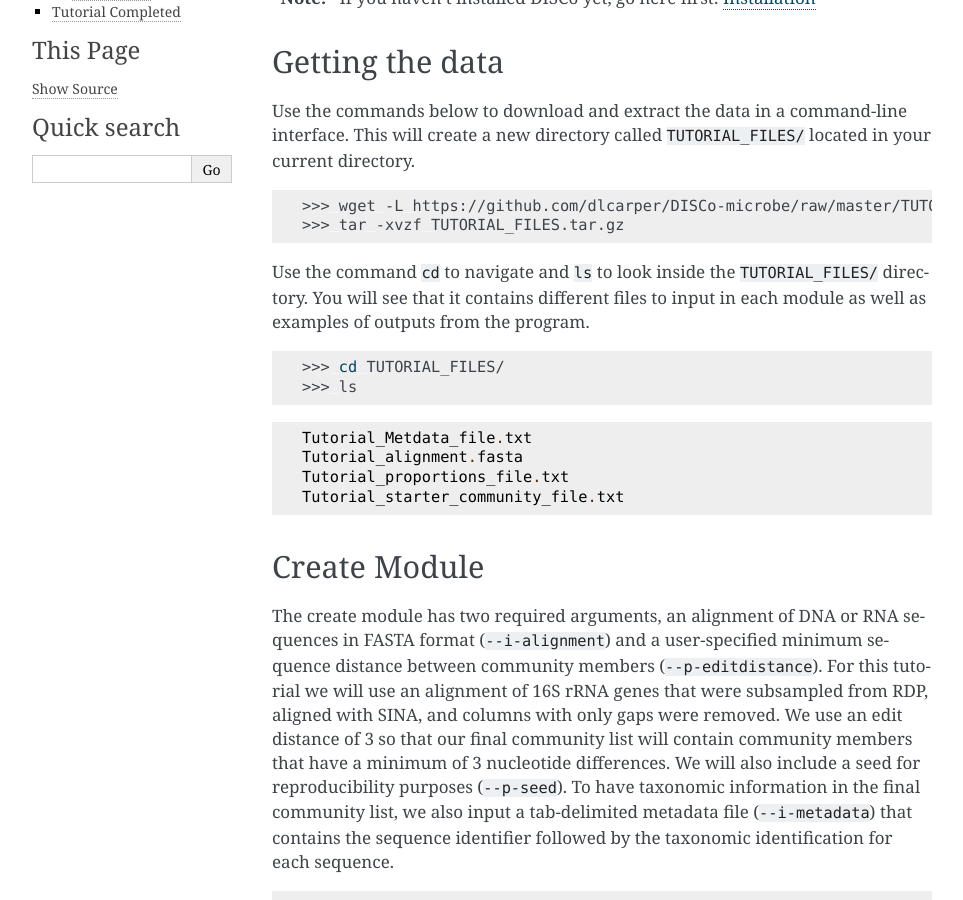
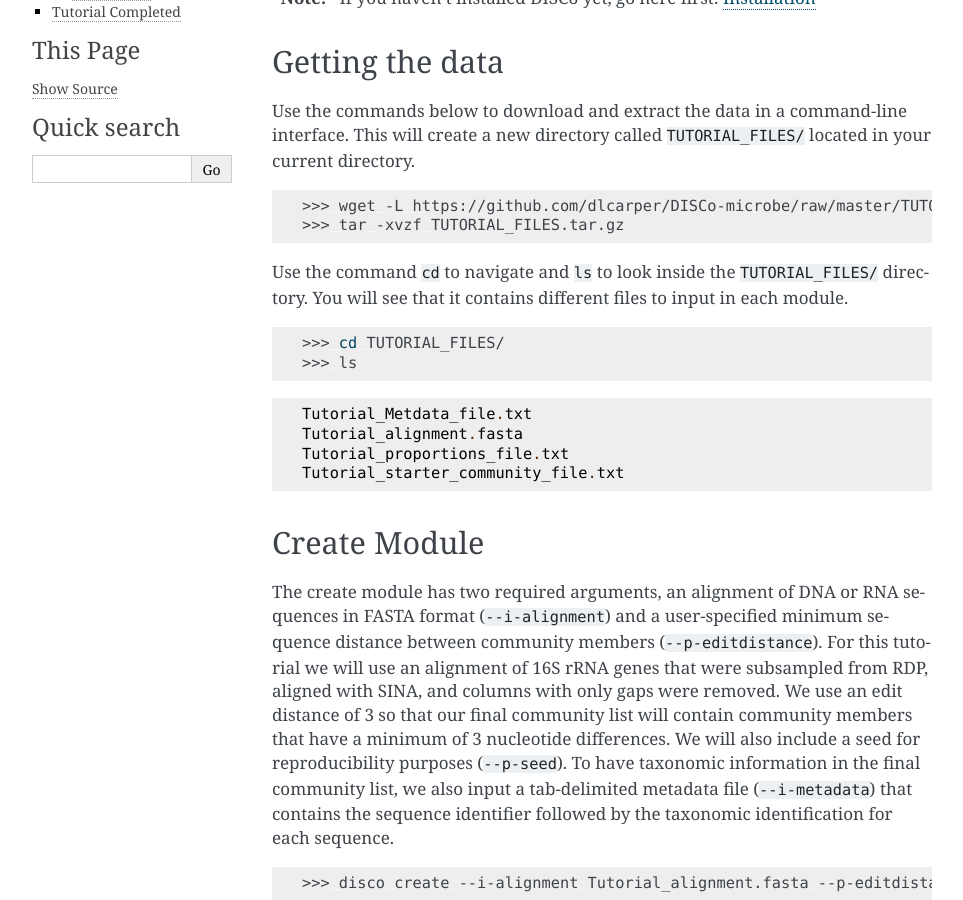
Before and after one commit to dlcarper/DISCo-microbe, a Sphinx documentation site: the page built from docs/Tutorial.rst, in a window 1280 px wide and 900 px high, scrolled down 324 px. Shown: the whole window, without its empty margins (148-1111 px from the left). Built offline with Sphinx 7.4.7, drawn with Linux system fonts in a browser that asks for light colours.

Commit message:
updated text describing tutorial files

```diff
--- a/docs/Tutorial.rst
+++ b/docs/Tutorial.rst
@@ -22,7 +22,7 @@ Use the commands below to download and extract the data in a command-line interf
     >>> wget -L https://github.com/dlcarper/DISCo-microbe/raw/master/TUTORIAL_FILES.tar.gz
     >>> tar -xvzf TUTORIAL_FILES.tar.gz
 
-Use the command ``cd`` to navigate and ``ls`` to look inside the ``TUTORIAL_FILES/`` directory. You will see that it contains different files to input in each module as well as examples of outputs from the program.
+Use the command ``cd`` to navigate and ``ls`` to look inside the ``TUTORIAL_FILES/`` directory. You will see that it contains different files to input in each module.
 
 .. code-block:: bash
 
```
